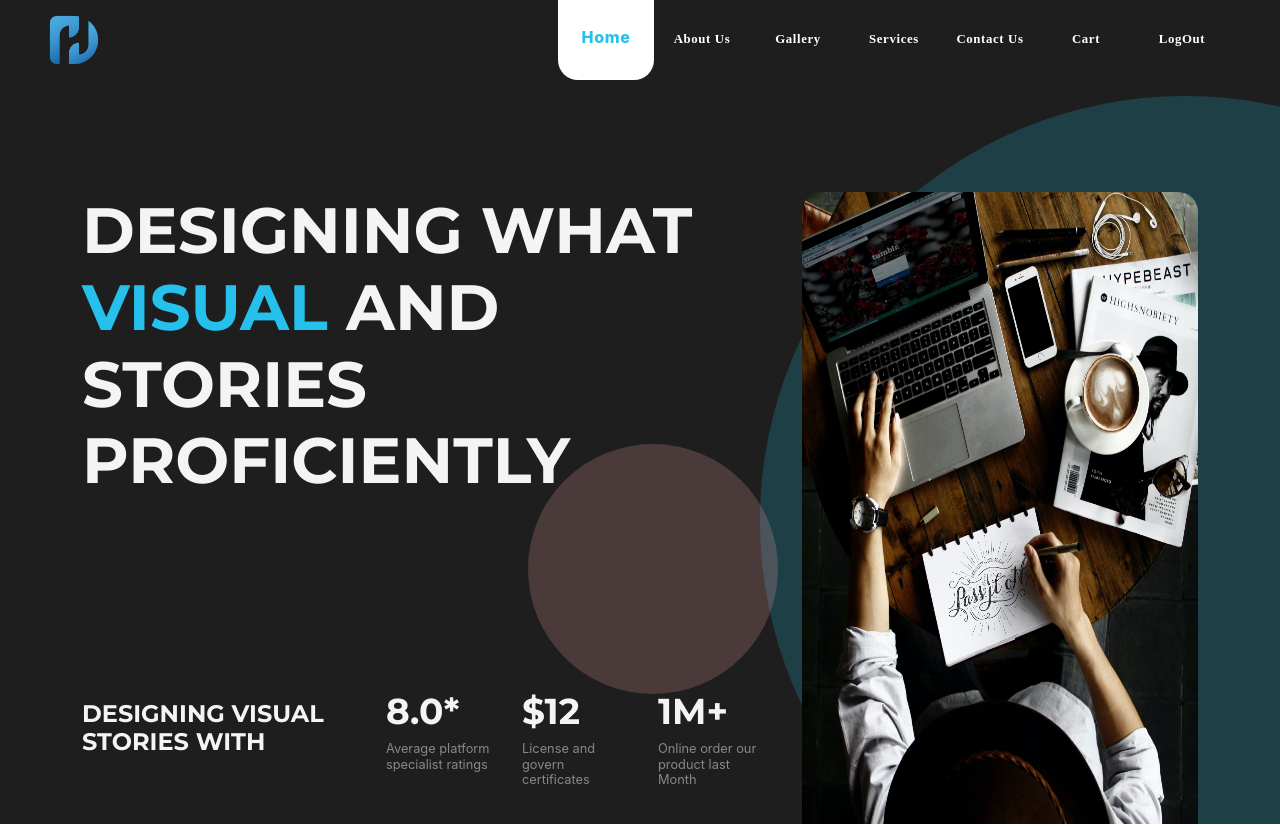
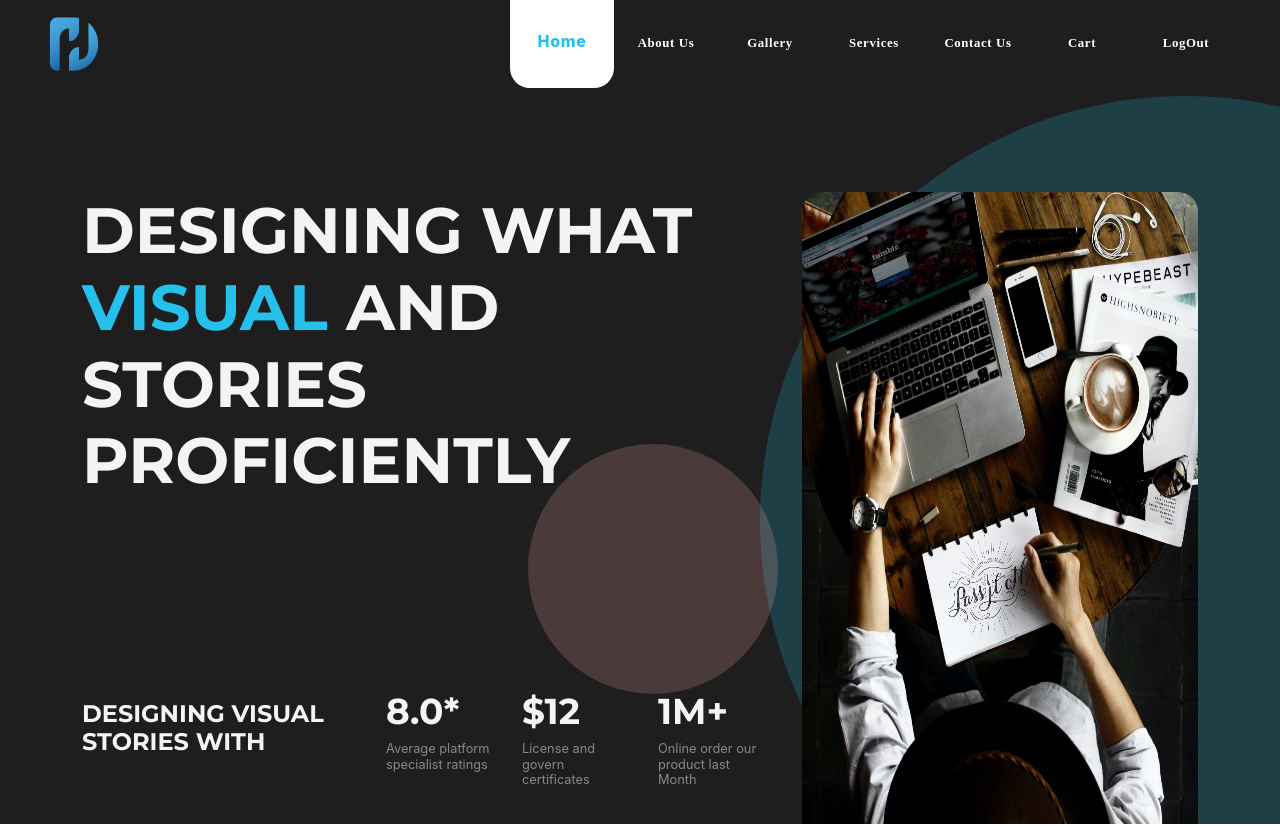
Before and after one commit to mineshpatel029/DezainaHub-WebV1, a React (Create React App) app: page / in a window 1280 px wide. Shown: the top 826 px of the page. Built offline with nearby package versions, Linux system fonts and the light colour scheme; no server answers; a web font is replaced by a local one.

Commit message:
Header Updated vb vh

```diff
--- a/src/Components/MainPages/Header/HeaderSec.css
+++ b/src/Components/MainPages/Header/HeaderSec.css
@@ -9,7 +9,7 @@
   flex-direction: row;
 }
 .NavMainContainer .NavBarStyle .Nav-Logo {
-  margin-left: -3rem;
+  margin-left: -6vb;
 }
 .NavMainContainer .NavBarStyle .Nav-Logo img {
   width: 5rem;
@@ -19,20 +19,20 @@
   display: flex;
   width: 120%;
   justify-content: flex-end;
-  margin-right: -2rem !important;
+  margin-right: -5vb !important;
 }
 .NavMainContainer .NavBarStyle .NavBarList .NavBarList-Items {
   color: #ffffff;
-  width: 6rem;
-  height: 5rem;
+  width: 13vb;
+  height: 11vh;
   display: flex;
   font-size: 0.8rem;
   justify-content: center;
   align-items: center;
 }
 .NavMainContainer .NavBarStyle .NavBarList .NavBarList-Items .activeButton {
-  width: 6rem;
-  height: 5rem;
+  width: 13vb;
+  height: 11vh;
   font-size: 1rem !important;
   font-weight: 800 !important;
   padding-bottom: 0.5rem;
@@ -44,8 +44,8 @@
   letter-spacing: 0.04rem;
 }
 .NavMainContainer .NavBarStyle .NavBarList .NavBarList-Items .NavBarListItem-Button {
-  width: 6rem;
-  height: 5rem;
+  width: 13vb;
+  height: 11vh;
   background-color: transparent;
   border: none;
   text-align: center;
--- a/src/Components/MainPages/Header/HeaderSec.scss
+++ b/src/Components/MainPages/Header/HeaderSec.scss
@@ -12,7 +12,7 @@
     display: flex;
     flex-direction: row;
     .Nav-Logo{
-        margin-left: -3rem;
+        margin-left: -6vb;
         img{
             width: 5rem;
             height: 100%;
@@ -24,21 +24,21 @@
         display: flex;
         width: 120%;
         justify-content: flex-end;
-        margin-right: -2rem !important;
+        margin-right: -5vb !important;
 
     .NavBarList-Items{
         // background-color: $PrimaryColor;
         color: $SecondaryFontColor;
-        width: 6rem;
-        height: 5rem;
+        width: 13vb;
+        height: 11vh;
         display: flex;
         font-size: 0.8rem;
         justify-content: center;
         align-items: center;
 
         .activeButton{
-            width: 6rem;
-            height: 5rem;
+            width: 13vb;
+            height: 11vh;
             font-size: 1rem !important;
             font-weight: 800 !important;
             padding-bottom: 0.5rem;
@@ -51,8 +51,8 @@
         }
 
         .NavBarListItem-Button{
-            width: 6rem;
-            height: 5rem;
+            width: 13vb;
+            height: 11vh;
             background-color: transparent;
             border: none;
             text-align: center;
```
Also changed, not shown: 1 other file (tests, documents, lock files or other folders).
